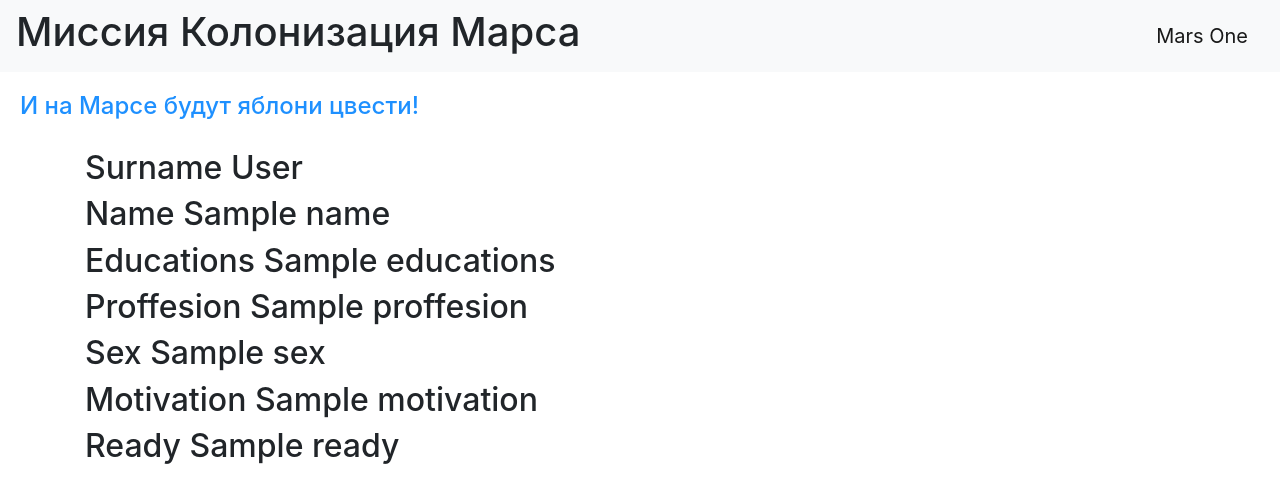
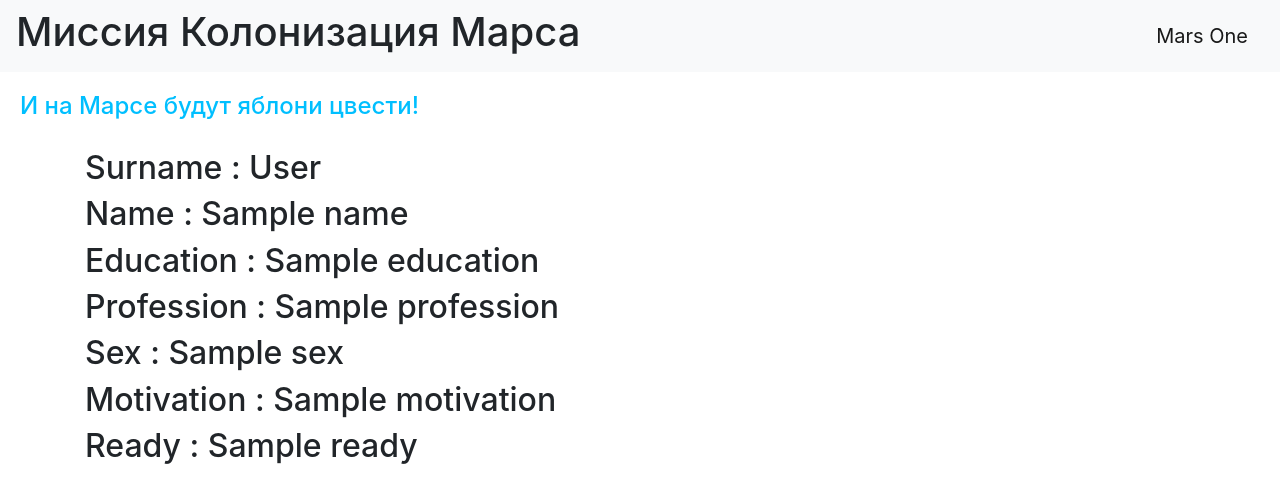
Before and after one commit to TaH4ukHero/flask_lessons, a Flask app: template templates/auto_answer.html in a window 1280 px wide. Shown: the top 503 px of the page. Run offline with Flask 2, Linux system fonts and the light colour scheme; the template is opened without the code that fills it: most values are stand-ins (such as "Sample title", 1, 10 or a date in 2020); some libraries are stand-ins or nearby versions.

Commit message:
Автоматический ответ

```diff
--- a/main.py
+++ b/main.py
@@ -3,10 +3,21 @@ from flask import Flask, render_template
 app = Flask(__name__)
 
 
-@app.route('/list_prof/<value>')
-def training(value):
-    return render_template('list_prof.html', value=value)
+@app.route('/answer')
+@app.route('/auto_answer')
+def answer():
+    data = {
+        "title": "Auto Answer",
+        "Surname": "Kosov",
+        "Name": "Mikhail",
+        "Education": "Middle",
+        "Profession": "Coder",
+        "Sex": "Male",
+        "Motivation": "Earn to much money",
+        "Ready": "Yes"
+    }
+    return render_template("auto_answer.html", **data)
 
 
 if __name__ == '__main__':
-    app.run(port=8080, host='127.0.0.1')
+    app.run(port=8000, host='127.0.0.1')
--- a/static/css/style.css
+++ b/static/css/style.css
@@ -1,6 +1,4 @@
 h4 {
-
-    color: #1E90FF;
+    color: #00BFFF;
     padding: 20px;
-
 }
--- a/templates/auto_answer.html
+++ b/templates/auto_answer.html
@@ -1,11 +1,11 @@
 {% extends "base.html"%}
 {% block content %}
-    <h2>Surname {{ Surname }}</h2>
-    <h2>Name {{ Name }}</h2>
-    <h2>Educations {{ Educations }}</h2>
-    <h2>Proffesion {{ Proffesion }}</h2>
-    <h2>Sex {{ Sex }}</h2>
-    <h2>Motivation {{ Motivation }}</h2>
-    <h2>Ready {{ Ready }}</h2>
+    <h2>Surname : {{ Surname }}</h2>
+    <h2>Name : {{ Name }}</h2>
+    <h2>Education : {{ Education }}</h2>
+    <h2>Profession : {{ Profession }}</h2>
+    <h2>Sex : {{ Sex }}</h2>
+    <h2>Motivation : {{ Motivation }}</h2>
+    <h2>Ready : {{ Ready }}</h2>
 
 {% endblock %}
--- a/templates/base.html
+++ b/templates/base.html
@@ -8,7 +8,7 @@
           integrity="sha384-Vkoo8x4CGsO3+Hhxv8T/Q5PaXtkKtu6ug5TOeNV6gBiFeWPGFN9MuhOf23Q9Ifjh"
           crossorigin="anonymous">
     <link rel="stylesheet" type="text/css" href="static/css/style.css">
-    <title>{{title}}</title>
+    <title>{{ title }}</title>
 </head>
 <body>
 <header>
```
